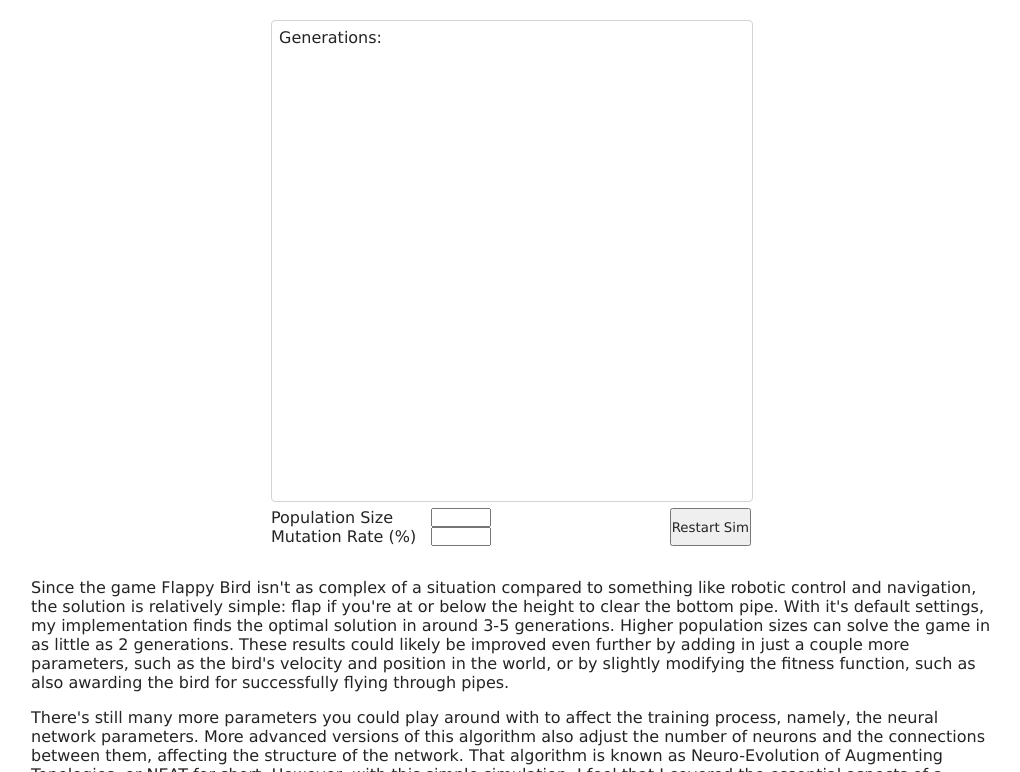
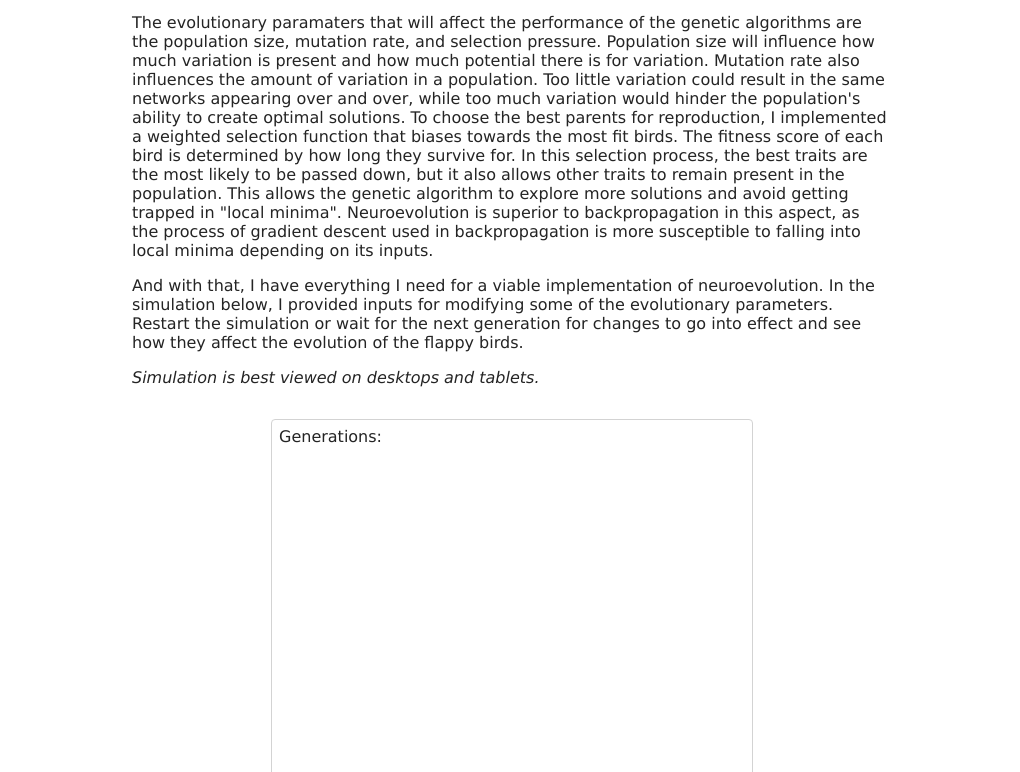
Before and after one commit to BrennanAndruss/BrennanAndruss.github.io, a plain HTML site: page index.html in a window 1280 px wide. Shown: the part 1833-2605 px from the top of the page, without its empty margins (129-1149 px from the left). Drawn offline with Linux system fonts and the light colour scheme; a script that the page names is missing.

Commit message:
small style changes

```diff
--- a/index.html
+++ b/index.html
@@ -4,13 +4,11 @@
 <head>
   <meta charset="UTF-8">
   <meta name="viewport" content="width=device-width, initial-scale=1.0">
-  <title>NEAT Flappy Bird</title>
+  <title>Neuroevolution Flappy Bird</title>
   <link rel="stylesheet" type="text/css" href="style.css" />
   <script src="https://cdn.jsdelivr.net/npm/@tensorflow/tfjs@latest"> </script>
 
   <script src="main.js" type="module" defer></script>
-  <!-- <script src="bird.js" type="module" defer></script> -->
-  <!-- <script src="pipe.js" type="module" defer></script> -->
 </head>
 
 <body>
@@ -21,9 +19,6 @@
     </div>
     <hr>
     <div class="text">
-      <p>
-        So, what is Neuroevolution?
-      </p>
       <p>
         Neuroevolution is a biologically-insipred system that uses Darwinian principles to evolve the parameters of a
         nerual network over
@@ -130,6 +125,11 @@
         I provided inputs for modifying some of the evolutionary parameters. Restart the simulation or wait for the next
         generation for changes to go into effect and see how they affect the evolution of the flappy birds.
       </p>
+      <p>
+        <i>
+          Simulation is best viewed on desktops and tablets.
+        </i>
+      </p>
     </div>
 
     <div class="sim-container">
@@ -142,7 +142,6 @@
           <div class="param">
             <p>Population Size</p>
             <input id="population-size" type="number" min="2" />
-            <!-- Set a max to whatever the computer can reasonably handle -->
           </div>
           <div class="param">
             <p>Mutation Rate (%)</p>
@@ -183,6 +182,7 @@
       </p>
     </div>
   </div>
+  <br><br>
 
 </body>
 
--- a/style.css
+++ b/style.css
@@ -9,6 +9,7 @@
 .site-container {
   margin: auto;
   width: 75%;
+  max-width: 758px;
 }
 
 .title {
```
